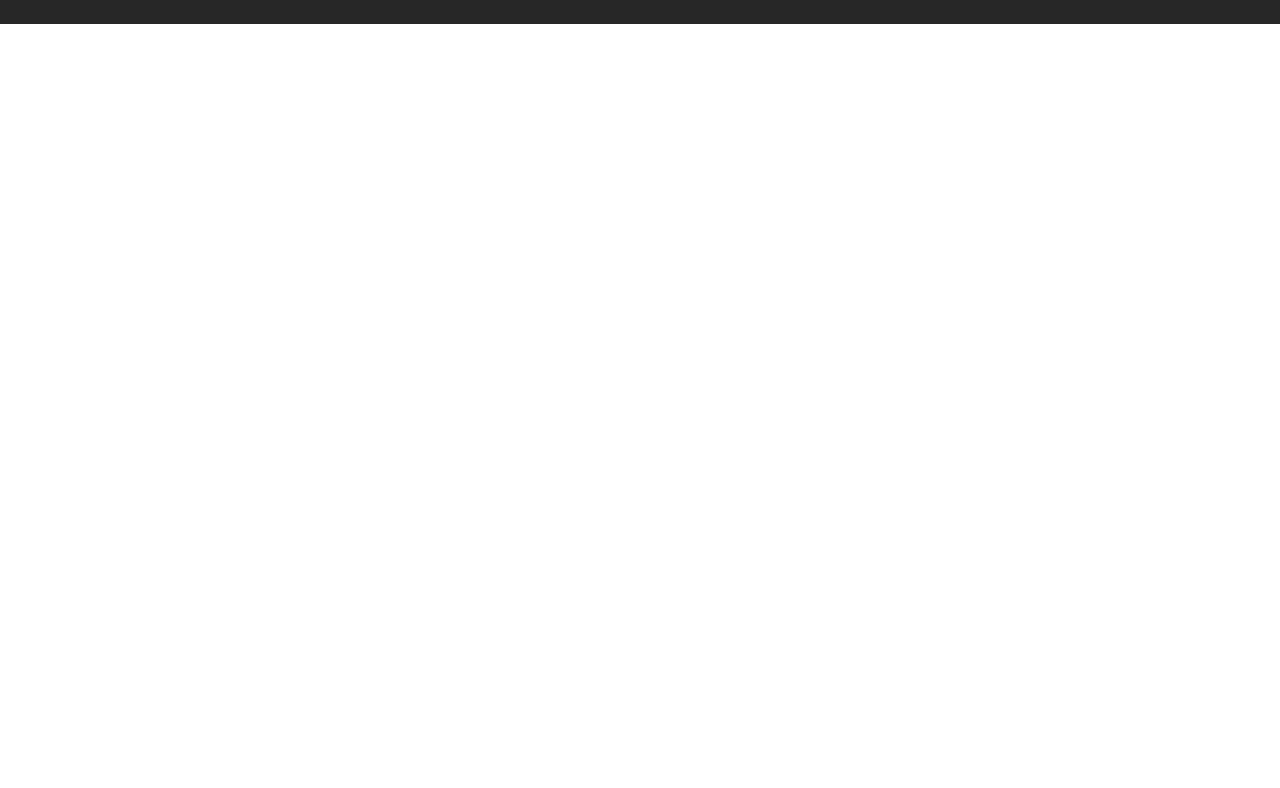
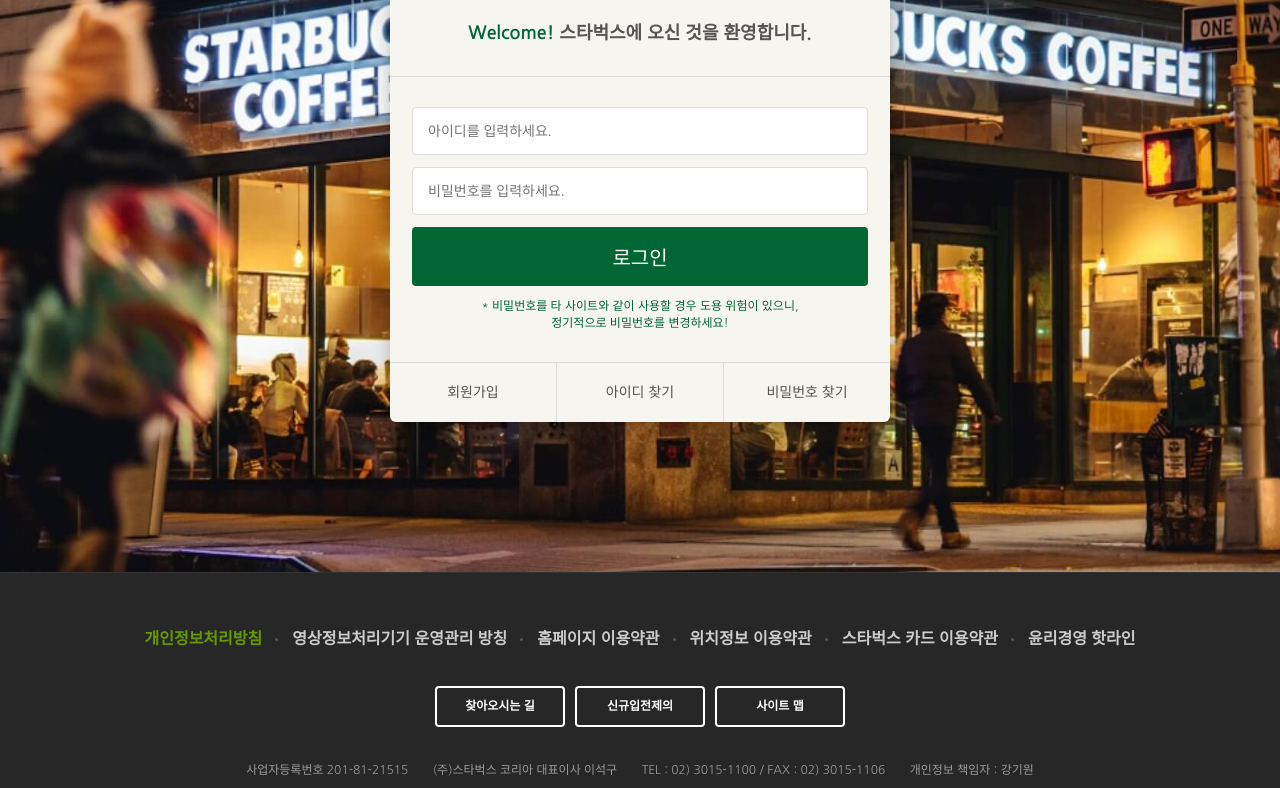
Before and after one commit to kim-tae-wooo/starbucks, a plain HTML site: page signin/index.html in a window 1280 px wide. Shown: the part 295-1083 px from the top of the page. Before the commit the page ends 800 px from the top, so only its background shows below. Drawn offline with nearby package versions, Linux system fonts and the light colour scheme.

Commit message:
로그인 페이지 완성

```diff
--- /dev/null
+++ b/css/signin.css
@@ -0,0 +1,13 @@
+.signin{margin-top: 120px; padding: 100px 0 150px; background: url(../images/signin_bg.jpg) center center no-repeat;background-attachment: fixed;background-size: cover;}
+.signin h1{color: #fff; font-size: 30px;font-weight: 700; text-align: center;margin-bottom: 24px;}
+.signin .signin__card{width: 500px; margin: 0 auto; border-radius: 6px;background: #f6f5f0;box-shadow: 2px 2px 20px rgba(0, 0, 0, 0.3);color: #555;}
+.signin .signin__card h2{font-weight: 700; padding: 30px; font-size: 18px;text-align: center;border-bottom: 1px solid #ddd;}
+.signin .signin__card h2 strong{color: #006633;}
+.signin__card form{padding: 30px 22px;}
+.signin__card form input{width: 100%;margin-bottom: 12px;padding: 15px;border: 1px solid #ddd;border-radius: 4px;outline: none;box-sizing: border-box;font-size: 14px;}
+.signin__card form [type="submit"]{background: #006633;border: none;color: #fff;font-size: 20px;cursor: pointer;}
+.signin__card form p{font-size: 12px;color: #006633; text-align: center;}
+.signin__card .actions{display: flex;border-top: 1px solid #ddd;}
+.signin__card .actions a{flex-grow: 1;flex-basis: 0;text-align: center;padding: 20px;color: #555;font-size: 14px;border-right: 1px solid #ddd;}
+.signin__card .actions a:last-child{border-right: none;}
+.signin__card .actions a:hover{text-decoration: underline;}
--- a/signin/index.html
+++ b/signin/index.html
@@ -25,6 +25,7 @@
   <link href="https://fonts.googleapis.com/css2?family=Nanum+Gothic:wght@400;700&display=swap" rel="stylesheet">
   <link href="https://fonts.googleapis.com/icon?family=Material+Icons" rel="stylesheet">
   <link rel="stylesheet" href="../css/common.css" />
+  <link rel="stylesheet" href="../css/signin.css" />
 
   <script defer src="../js/commom.js"></script>
 </head>
@@ -313,7 +314,28 @@
     </div>
   </header>
 
-  <section class="signin"></section>
+  <section class="signin">
+    <h1>로그인</h1>
+    <div class="signin__card">
+      <h2>
+        <strong>Welcome!</strong> 스타벅스에 오신 것을 환영합니다.
+      </h2>
+      <form>
+        <input type="text" placeholder="아이디를 입력하세요." />
+        <input type="password" placeholder="비밀번호를 입력하세요." />
+        <input type="submit" value="로그인" />
+        <p>
+          * 비밀번호를 타 사이트와 같이 사용할 경우 도용 위험이 있으니, <br />
+          정기적으로 비밀번호를 변경하세요!
+        </p>
+      </form>
+      <div class="actions">
+        <a href="javascript:void(0)">회원가입</a>
+        <a href="javascript:void(0)">아이디 찾기</a>
+        <a href="javascript:void(0)">비밀번호 찾기</a>
+      </div>
+    </div>
+  </section>
 
   <!-- 푸터 -->
   <footer>
```
